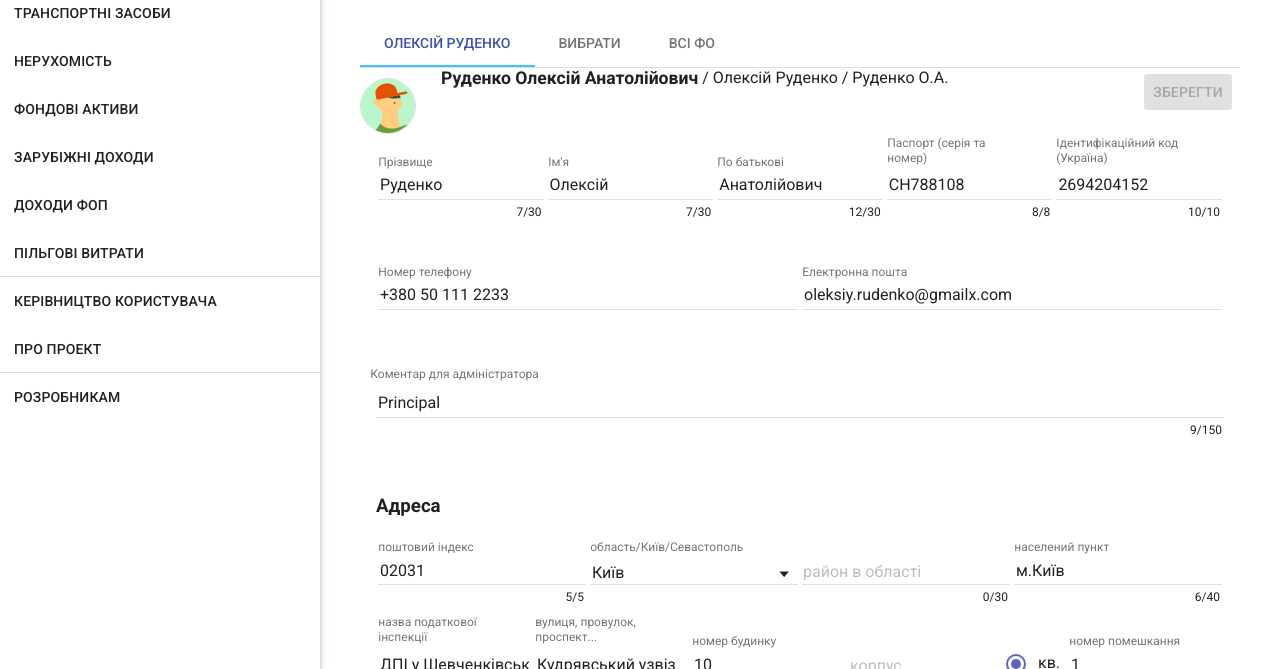
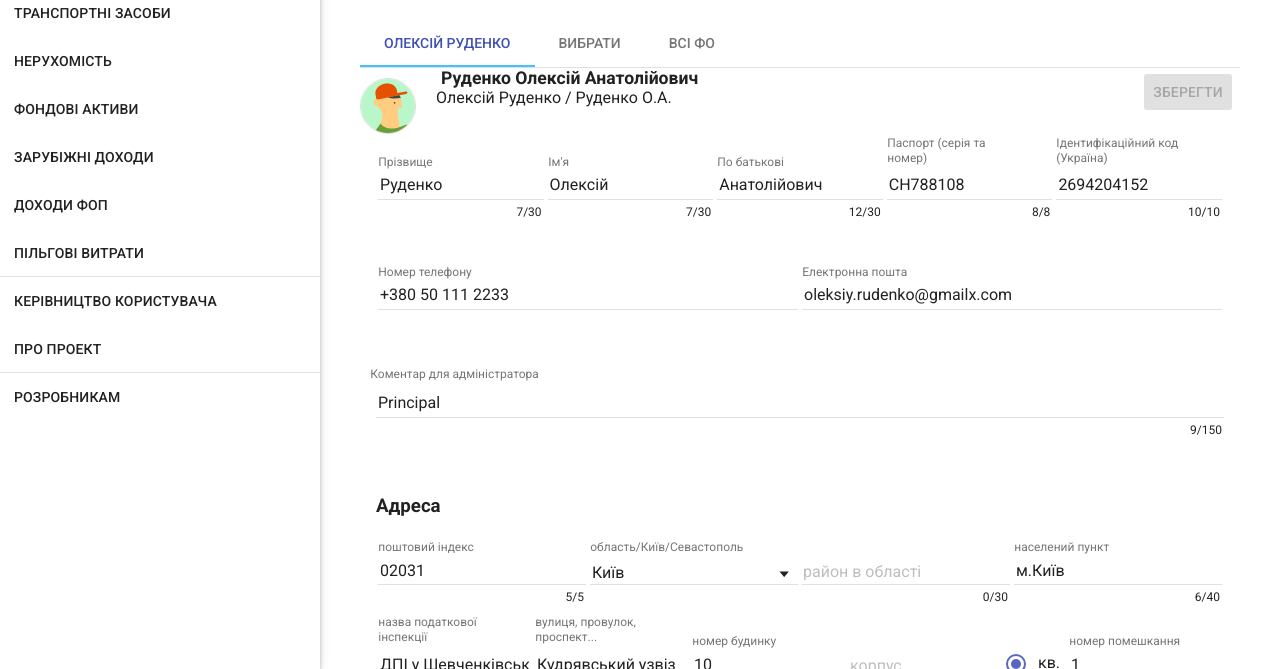
Before and after one commit to OleksiyRudenko/taxret-ngmd, a website: page src/client/index.html at #/declarants/editCurrent in a window 1280 px wide. Shown: the part 131-800 px from the top of the page. Drawn offline with Linux system fonts and the light colour scheme.

Commit message:
Minor page elements layout fix

```diff
--- a/src/client/app/persons/view/declarants.editCurrent.html
+++ b/src/client/app/persons/view/declarants.editCurrent.html
@@ -11,9 +11,13 @@
                 </md-icon>
             </div>
 
-            <div><span class="name">{{decct.form.fields.nameFull()}}</span></div>
-            <div void--class="name">&nbsp;/ {{decct.form.fields.nameShort()}}</div>
-            <div void--class="name">&nbsp;/ {{decct.form.fields.nameLastInitials()}}</div>
+            <div layout="column">
+              <div><span class="name">{{decct.form.fields.nameFull()}}</span></div>
+              <div layout="column" layout-gt-xs="row">
+                  <div void--class="name">{{decct.form.fields.nameShort()}}</div>
+                  <div void--class="name">&nbsp;/ {{decct.form.fields.nameLastInitials()}}</div>
+              </div>
+            </div>
         </div>
 
         <div flex layout="column" layout-gt-sm="row" layout-align="end start" layout-align-gt-sm="end start">
```
